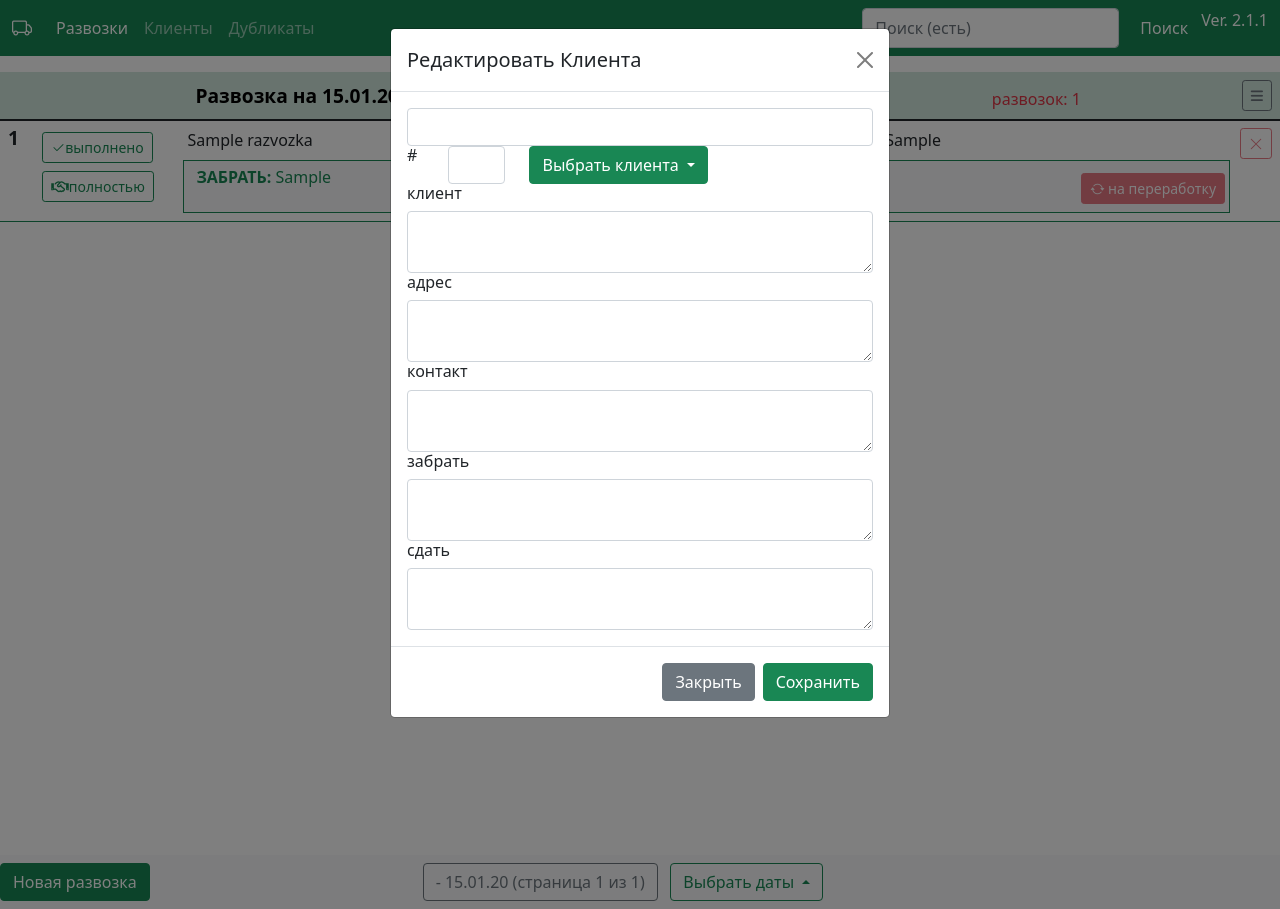
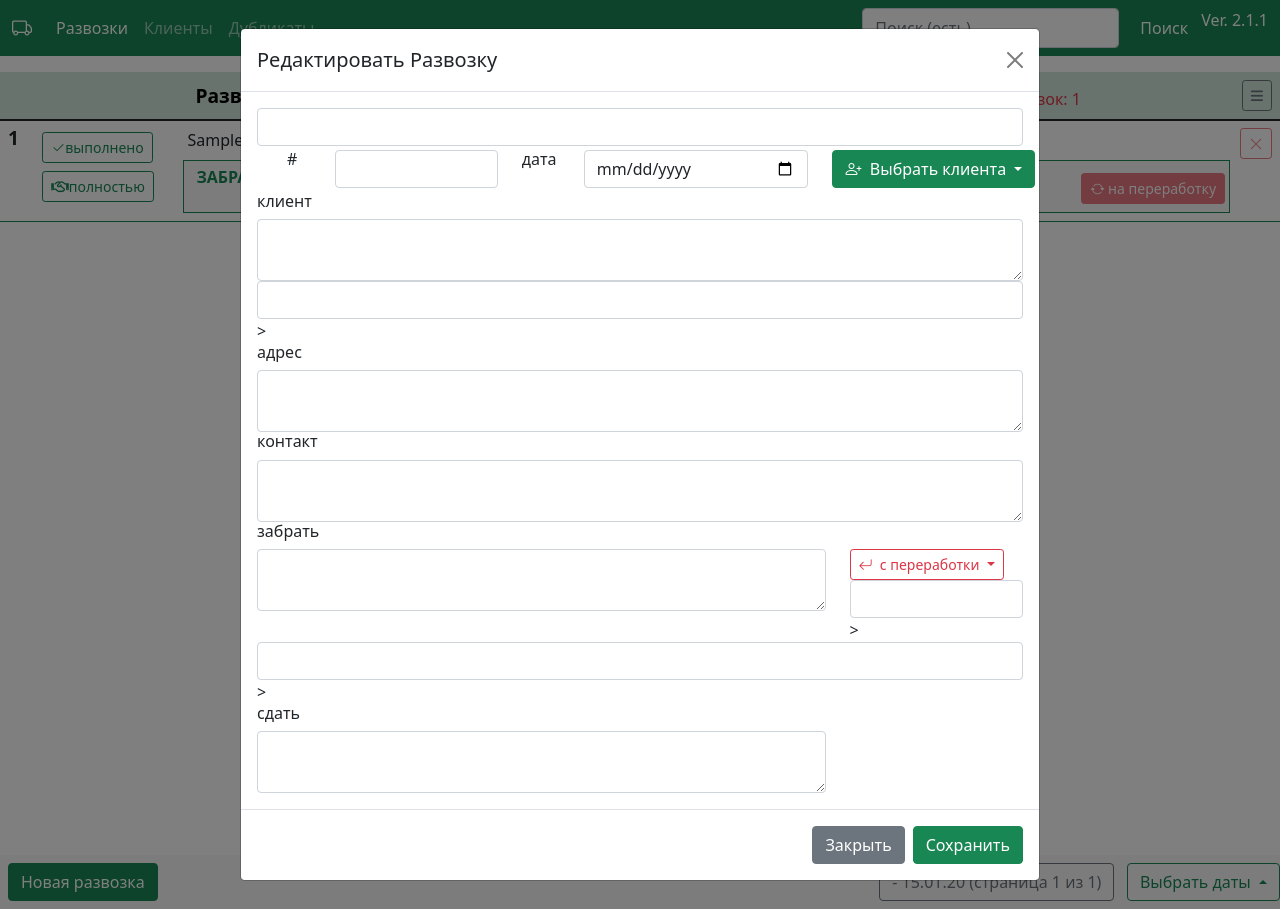
Before and after one commit to tsibul/razvozki, a Django app: page /razvozki/ in a window 1280 px wide, after a click on "Новая развозка". Run offline with Django 4.2, Linux system fonts and the light colour scheme; tables that the repository leaves empty hold one stand-in row (values such as "Sample post"); parts of the project's set-up code (start-up, migrations or seed data) failed here and were passed over; some libraries are stand-ins or nearby versions.

Commit message:
Choose customer and razvozka return in modal

```diff
--- a/razvozki/templates/razvozki/index.html
+++ b/razvozki/templates/razvozki/index.html
@@ -9,45 +9,82 @@
 <!-- Modal -->
 <div class="modal fade" id="razvozkaModal" tabindex="-1" aria-labelledby="razvozkaModalLabel"
      data-bs-backdrop="static" data-bs-keyboard="false" aria-hidden="true">
-  <div class="modal-dialog">
+  <div class="modal-dialog modal-lg">
     <div class="modal-content">
       <div class="modal-header">
-        <h1 class="modal-title fs-5" id="razvozkaModalLabel">Редактировать Клиента</h1>
-        <button type="button" class="btn-close" data-bs-dismiss="modal" aria-label="Close" onclick="clear_customer_modal();"></button>
+        <h1 class="modal-title fs-5" id="razvozkaModalLabel">Редактировать Развозку</h1>
+        <button type="button" class="btn-close" data-bs-dismiss="modal" aria-label="Close" onclick="clear_rzv_modal();"></button>
       </div>
       <div class="modal-body">
       <form action="{% url 'razvozki:updaterecord_rzv' %}" method="post" id="upd_customer">
       {% csrf_token %}
           <input class="form-control" name="rzv_id" id="rzv_id" >
           <input type="hidden" name="page_number_upd" value="{{ page_obj.number }}">
-          <div class="row">
+          <div class="row m-1 me-3">
           <div class="col-1">
-          <h6>#</h6>
+          <h6 class="text-center">#</h6>
           </div>
-          <div class="col-2">
+          <div class="col-3">
           <input type="number" class="form-control text-bold" name="date_id" id="date_id">
           </div>
-          <div class="col-3">
+          <div class="col-1">
+          <h6>дата</h6>
+          </div>
+          <div class="col-4">
+          <input type="date" class="form-control" name="date" id="date">
+          </div>
+          <div class="col-2 align-self-center">
           <button class="btn btn-success dropdown-toggle" type="button" id="ChooseClientAdd"
-                  data-bs-toggle="dropdown"  aria-haspopup="true" aria-expanded="false">Выбрать клиента
+                  data-bs-toggle="dropdown"  aria-haspopup="true" aria-expanded="false">
+                  <i class="bi bi-person-plus"></i>&nbsp; Выбрать клиента
           </button>
-          <ul class="dropdown-menu" aria-labelledby="ChooseClientAdd">
+          <ul class="dropdown-menu" aria-labelledby="ChooseClientAdd" id="ChooseCust">
+              <input type="text" class="dropdown-item" placeholder="Поиск.." id="CustInput" onkeyup="filterCust()">
               {% for cst in cust %}
-              <li id="Cust{{date_r}}_{{cst.id}}"><a class='dropdown-item' href='javascript:slc_cst('{{cst.name}}', '{{date_r}}', '{{cst.id}}', '{{cst.address}}', '{{cst.contact}}')'>{{cst.name}}</a></li>
+              <li id="Cust{{date_r}}_{{cst.id}}" class='dropdown-item' onclick='javascript:select_customer(this);' data-address="{{cst.address}}"
+                    data-id="{{cst.id}}" data-contact="{{cst.contact}}" data-mappoint="{{cst.mappoint}}">{{cst.name}}
+<!--                  <a class='dropdown-item' href='javascript:select_customer(this);' data-address="{{cst.address}}"
+                    data-id="{{cst.id}}" data-contact="{{cst.contact}}" data-mappoint="{{cst.mappoint}}">{{cst.name}}</a><--->
+              </li>
               {% endfor %}
           </ul>
           </div>
           </div>
           <h6>клиент</h6>
           <textarea class="form-control text-bold" name="customer" id="customer"></textarea>
+          <input class="form-control text-bold" name="customer_id" id="customer_id">>
           <h6>адрес</h6>
           <textarea class="form-control" name="address" id="address"></textarea>
           <h6>контакт</h6>
           <textarea class="form-control" name="contact" id="contact"></textarea>
           <h6>забрать</h6>
-          <textarea class="form-control" name="to_do_take" id="to_do_take"></textarea>
+          <div class="row">
+              <div class="col-9">
+                <textarea class="form-control" name="to_do_take" id="to_do_take"></textarea>
+              </div>
+              <div class="col-3">
+                <button type="button" class="btn btn-sm btn-outline-danger dropdown-toggle" data-bs-toggle="dropdown"
+                        aria-haspopup="true" aria-expanded="false" id=Choosereturn"><i class="bi bi-arrow-return-left">
+                </i>&nbsp;c переработки
+                </button>
+                <input type="text" hidden id="return_goods_customer_name" value="return_goods_customer_name">
+                <input type="text" hidden id="return_goods_to_do_take" value="return_goods_to_do_take">
+                <ul class="dropdown-menu" aria-labelledby="Choosereturn" id="ul_ret">
+                <li id="rzv_ret_">
+                    <a class="dropdown-item">
+                    </a>
+                </li>
+                </ul>
+              <input class="form-control text-bold" name="upd_date" id="upd_date">>
+              </div>
+          </div>
+          <input class="form-control text-bold" name="upd_id" id="upd_id">>
           <h6>сдать</h6>
+          <div class="row">
+          <div class="col-9">
           <textarea class="form-control" name="to_do_deliver" id="to_do_deliver"></textarea>
+          </div>
+          </div>
           <h6 hidden>координата</h6>
           <textarea hidden class="form-control" name="mappoint" id="mappoint"></textarea>
       </form>
@@ -70,7 +107,7 @@
 {% if page_number == '1' or page_number == None or page_number == '2' %}
 <div class="row">
   <div class="col">
-        <button data-bs-toggle="modal" data-bs-target="#razvozkaModal" class="btn btn-success" data-toggle="tooltip"
+        <button data-bs-toggle="modal" data-bs-target="#razvozkaModal" class="btn btn-success  ms-2" data-toggle="tooltip"
                 data-placement="top" title="новая развозка" type="button">
         Новая развозка
         </button>
@@ -79,9 +116,9 @@
 {% endif %}
 </div>
 <div class="col">
- <div class="row justify-content-end">
+ <div class="row ">
 <div id="page_number" hidden>{{page_number}}</div>
-<div class="pagination" xmlns="http://www.w3.org/1999/html">
+<div class="pagination justify-content-end" xmlns="http://www.w3.org/1999/html">
     <span class="step-links dropup-center dropup">
         {% if page_obj.has_previous %}
             <a href="?page=1" class="btn btn-outline-success">&laquo; первая</a>
```
Also changed, not shown: razvozki/static/razvozki/rzv.js (+44 -9 lines).
